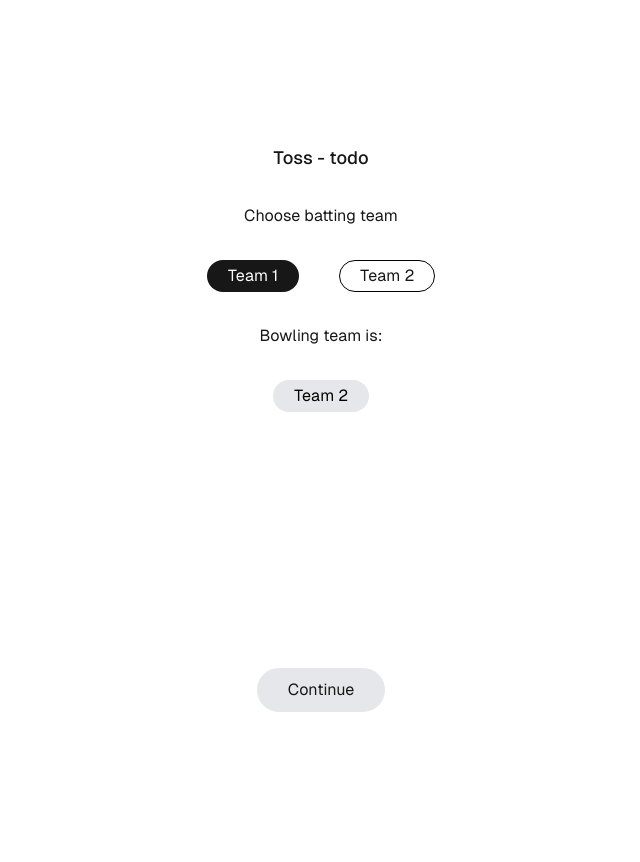
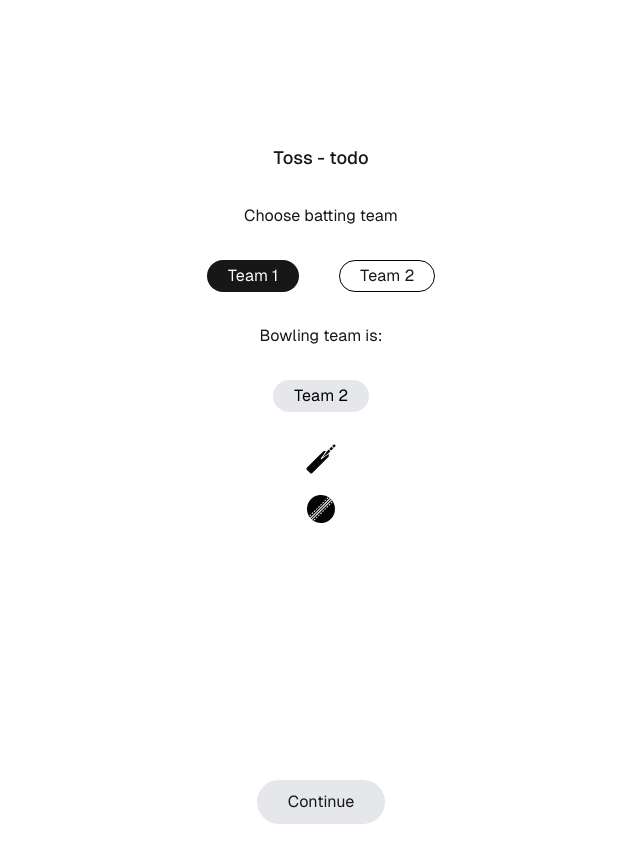
Before and after one commit to rughvi/score-it, a Next.js app: page /toss in a window 1280 px wide. Shown: the top 862 px of the page, without its empty margins (319-959 px from the left). Built offline with nearby package versions, Linux system fonts and the light colour scheme; no server answers.

Commit message:
batting and bowling teams on toss page.

```diff
--- a/src/app/toss/page.tsx
+++ b/src/app/toss/page.tsx
@@ -3,13 +3,21 @@
 import { useRouter } from "next/navigation";
 import { GameTeams } from "../enums/GameTeams";
 import { useState } from "react";
+import { useDispatch, useSelector } from "react-redux";
+import * as inningSliceActions from "@/redux/slices/inningsSlice";
+import Image from 'next/image'
 
 export default function Toss(){
+
+    const dispatch = useDispatch();
     const router = useRouter();
     const [battingTeam, setBattingTeam] = useState(GameTeams.Team1);
     const [bowlingTeam, setBowlingTeam] = useState(GameTeams.Team2);
+    const teams = useSelector((state) => state.innings.teams);
 
     const onContinueClick = () => {
+        console.log(battingTeam);
+        dispatch(inningSliceActions.setBattingTeam(battingTeam));
         router.push("/innings");
     }
 
@@ -52,6 +60,20 @@ export default function Toss(){
                         Team 2
                     </div>}
                 </div>
+                <div className="flex flex-col items-center w-full space-y-5">
+                    <div className="flex items-center text-sm text-gray-400">
+                        {battingTeam === GameTeams.Team1 ?
+                         <Image src="/bat.svg" alt="Next.js logo" width={30} height={38} className="mx-5"/>:
+                         <Image src="/ball.svg" alt="Next.js logo" width={30} height={38} className="mx-5"/>}
+                        {teams.filter(t => t.team === GameTeams.Team1).map(t => t.name).toString()}
+                    </div>
+                    <div className="flex items-center text-sm text-gray-400">
+                        {battingTeam === GameTeams.Team2 ?
+                         <Image src="/bat.svg" alt="Next.js logo" width={30} height={38} className="mx-5"/>:
+                         <Image src="/ball.svg" alt="Next.js logo" width={30} height={38} className="mx-5"/>}
+                        {teams.filter(t => t.team === GameTeams.Team2).map(t => t.name).toString()}
+                    </div>
+                </div>
             </main>
             <div className="row-start-6 flex flex-col  space-y-3">
                 <button className="rounded-full bg-gray-200 border-solid border-2 p-2 w-32"
```
Also changed, not shown: public/ball.svg (added), public/bat.svg (added).
